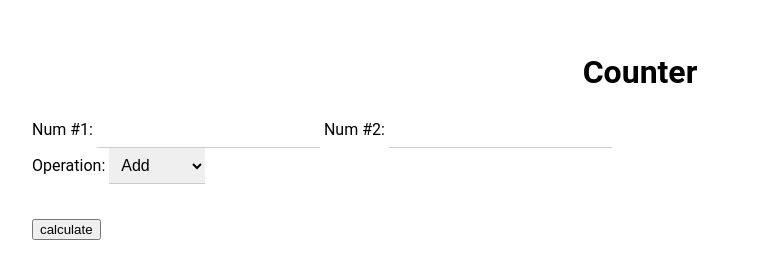
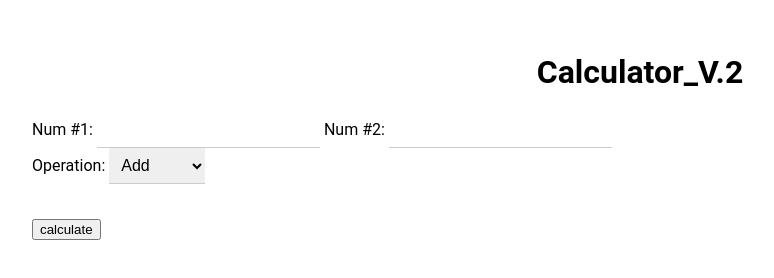
Before and after one commit to GMalahov/Creating-Software, a website: page static/index.html in a window 1280 px wide. Shown: the whole page, without its empty margins (0-774 px from the left). Drawn offline with Linux system fonts and the light colour scheme; files that its build step writes are made by us from their sources; files whose address does not match are found by name.

Commit message:
Update index.html

```diff
--- a/static/index.html
+++ b/static/index.html
@@ -5,7 +5,7 @@
     <link rel="stylesheet" type="text/css" href="/Users/macbookpro/WebstormProjects/Creating-Software-2/static/style.css">
 </head>
 <body>
-<h1>Counter</h1>
+<h1>Calculator_V.2</h1>
 
 <form method="post" action="/calculate">
     <label for="x">Num #1:</label>
```
